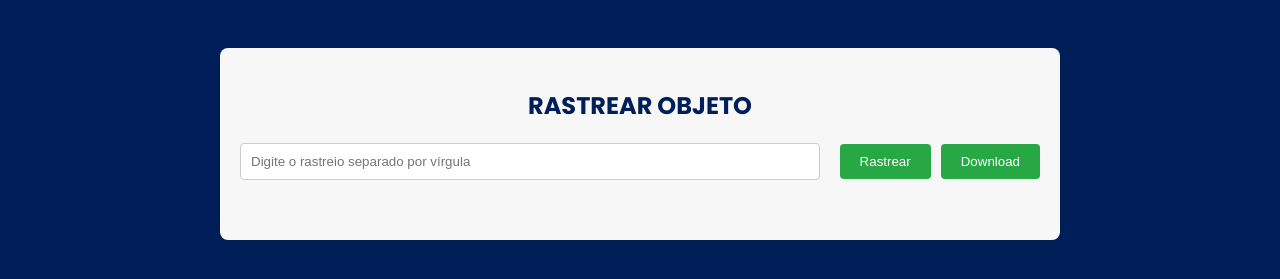
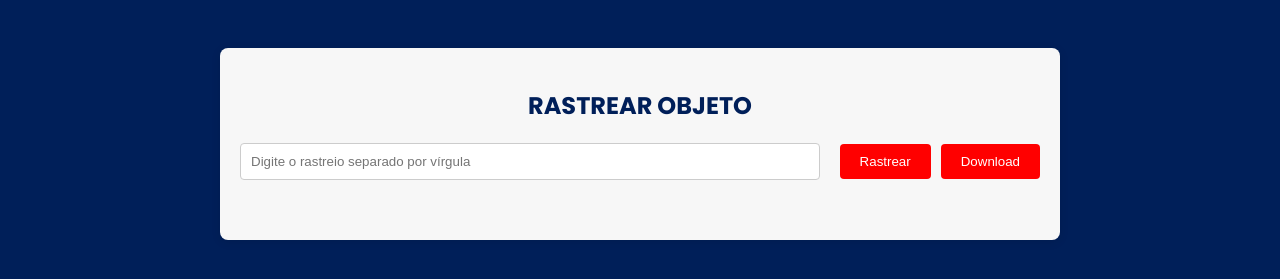
Before and after one commit to GabrielKorver/frontend-ppn, a plain HTML site: page index.html in a window 1280 px wide. Shown: the part 95-374 px from the top of the page. Drawn offline with Linux system fonts and the light colour scheme.

Commit message:
att color's button

```diff
--- a/style.css
+++ b/style.css
@@ -78,7 +78,7 @@ header {
 
 .busca-rastreio button {
     padding: 10px 20px;
-    background-color: #28a745;
+    background-color: #FF0000;
     color: white;
     border: none;
     border-radius: 4px;
@@ -86,7 +86,7 @@ header {
 }
 
 .busca-rastreio button:hover {
-    background-color: #218838;
+    background-color: #001F59;
 }
 
 .table-responsive {
```
